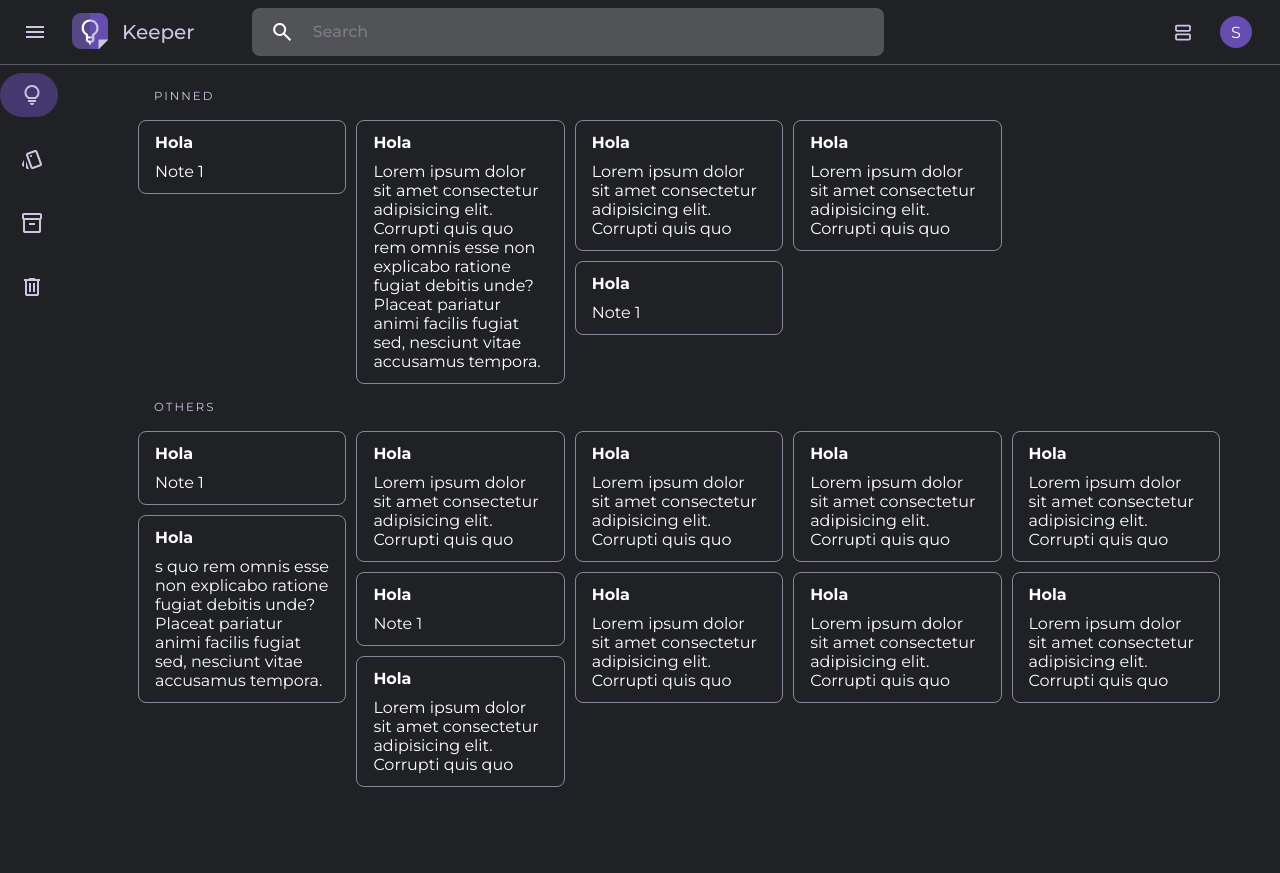
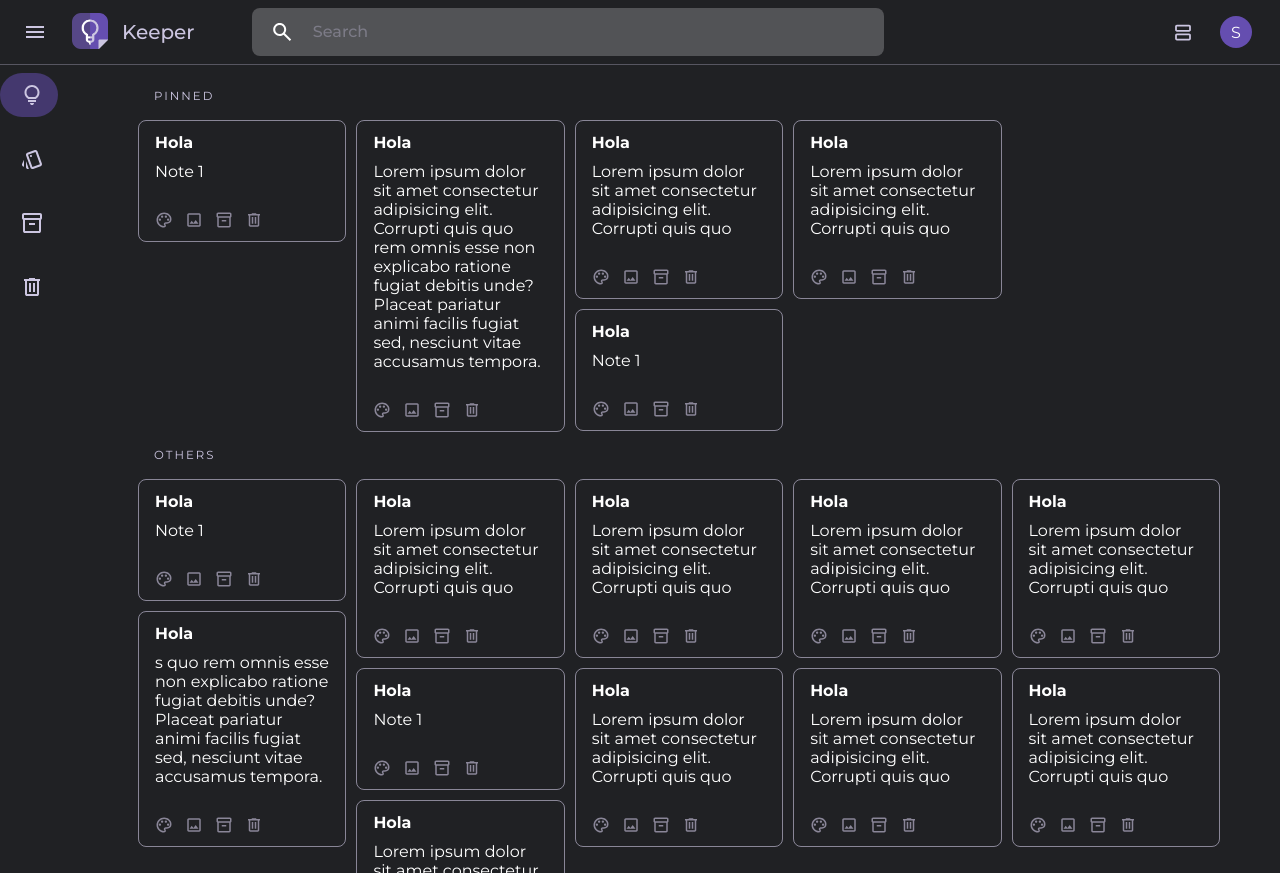
Before and after one commit to ShermanPI/Keeper, a React (Vite) app: page /home in a window 1280 px wide. Built offline with nearby package versions, Linux system fonts and the light colour scheme.

Commit message:
The user can see the icons in the notes

```diff
--- a/src/components/Note/Note.jsx
+++ b/src/components/Note/Note.jsx
@@ -1,3 +1,4 @@
+import { DeleteIcon, ImageIcon, InventoryIcon, PalleteIcon } from './assets/images/Icons'
 import './assets/style/note.css'
 
 export default function Note ({ children, title }) {
@@ -5,6 +6,12 @@ export default function Note ({ children, title }) {
     <div className='note'>
       <b>{title}</b>
       <p>{children}</p>
+      <div className='note-buttons-container'>
+        <PalleteIcon />
+        <ImageIcon />
+        <InventoryIcon />
+        <DeleteIcon />
+      </div>
     </div>
   )
 }
--- /dev/null
+++ b/src/components/Note/assets/images/Icons.jsx
@@ -0,0 +1,31 @@
+export const InventoryIcon = () => {
+  return (
+    <svg xmlns='http://www.w3.org/2000/svg' viewBox='0 -960 960 960'>
+      <path d='M200-80q-33 0-56.5-23.5T120-160v-451q-18-11-29-28.5T80-680v-120q0-33 23.5-56.5T160-880h640q33 0 56.5 23.5T880-800v120q0 23-11 40.5T840-611v451q0 33-23.5 56.5T760-80H200Zm0-520v440h560v-440H200Zm-40-80h640v-120H160v120Zm200 280h240v-80H360v80Zm120 20Z' />
+    </svg>
+  )
+}
+
+export const ImageIcon = () => {
+  return (
+    <svg xmlns='http://www.w3.org/2000/svg' viewBox='0 -960 960 960'>
+      <path d='M200-120q-33 0-56.5-23.5T120-200v-560q0-33 23.5-56.5T200-840h560q33 0 56.5 23.5T840-760v560q0 33-23.5 56.5T760-120H200Zm0-80h560v-560H200v560Zm40-80h480L570-480 450-320l-90-120-120 160Zm-40 80v-560 560Z' />
+    </svg>
+  )
+}
+
+export const PalleteIcon = () => {
+  return (
+    <svg xmlns='http://www.w3.org/2000/svg' viewBox='0 -960 960 960'>
+      <path d='M480-80q-82 0-155-31.5t-127.5-86Q143-252 111.5-325T80-480q0-83 32.5-156t88-127Q256-817 330-848.5T488-880q80 0 151 27.5t124.5 76q53.5 48.5 85 115T880-518q0 115-70 176.5T640-280h-74q-9 0-12.5 5t-3.5 11q0 12 15 34.5t15 51.5q0 50-27.5 74T480-80Zm0-400Zm-220 40q26 0 43-17t17-43q0-26-17-43t-43-17q-26 0-43 17t-17 43q0 26 17 43t43 17Zm120-160q26 0 43-17t17-43q0-26-17-43t-43-17q-26 0-43 17t-17 43q0 26 17 43t43 17Zm200 0q26 0 43-17t17-43q0-26-17-43t-43-17q-26 0-43 17t-17 43q0 26 17 43t43 17Zm120 160q26 0 43-17t17-43q0-26-17-43t-43-17q-26 0-43 17t-17 43q0 26 17 43t43 17ZM480-160q9 0 14.5-5t5.5-13q0-14-15-33t-15-57q0-42 29-67t71-25h70q66 0 113-38.5T800-518q0-121-92.5-201.5T488-800q-136 0-232 93t-96 227q0 133 93.5 226.5T480-160Z' />
+    </svg>
+  )
+}
+
+export const DeleteIcon = () => {
+  return (
+    <svg xmlns='http://www.w3.org/2000/svg' viewBox='0 -960 960 960'>
+      <path d='M280-120q-33 0-56.5-23.5T200-200v-520h-40v-80h200v-40h240v40h200v80h-40v520q0 33-23.5 56.5T680-120H280Zm400-600H280v520h400v-520ZM360-280h80v-360h-80v360Zm160 0h80v-360h-80v360ZM280-720v520-520Z' />
+    </svg>
+  )
+}
--- a/src/components/Note/assets/style/note.css
+++ b/src/components/Note/assets/style/note.css
@@ -11,6 +11,18 @@
   transition: all 0.3s ease;
 }
 
+.note-buttons-container{
+  margin-top: 2rem;
+  display: flex;
+  /* grid-template-columns: repeat(auto-fill, minmax(2rem, 1fr)); */
+  gap: 1.2rem;
+}
+
+.note-buttons-container svg{
+  fill: var(--border-color);
+  width: 1.8rem;
+}
+
 @media only screen and (max-width: 600px) {
   .note{
     padding: 1.2rem;
```
